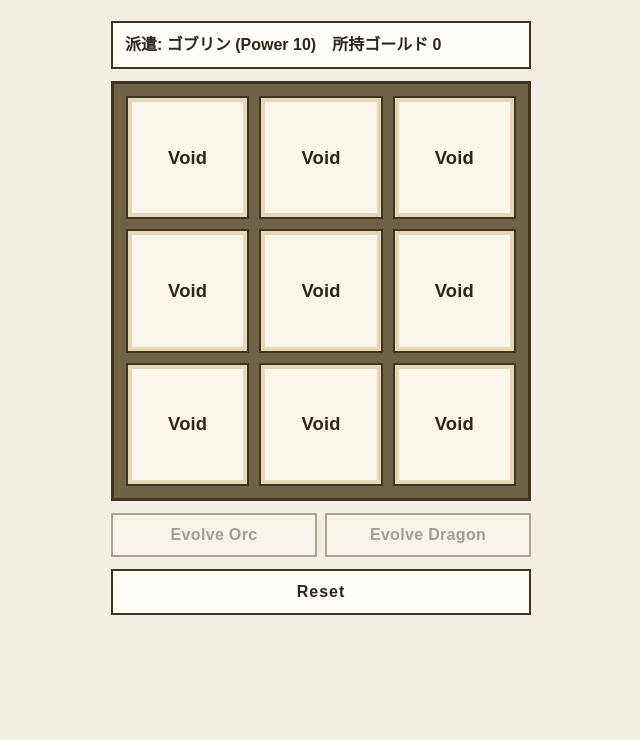
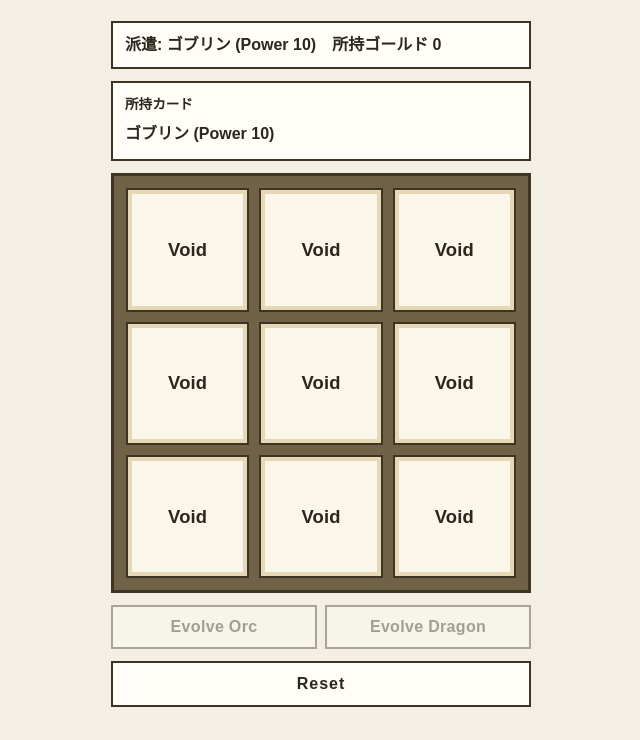
Before and after one commit to sakamoto-08/conquest-simple, a plain HTML site: page index.html in a window 1280 px wide. Shown: the part 60-800 px from the top of the page, without its empty margins (319-959 px from the left). Drawn offline with Linux system fonts and the light colour scheme.

Commit message:
所持カード一覧を表示する機能を追加

```diff
--- a/css/style.css
+++ b/css/style.css
@@ -33,6 +33,35 @@ h1 {
   border: 2px solid #3e3424;
   font-weight: 700;
   line-height: 1.5;
+}
+
+.cards-host {
+  margin-bottom: 12px;
+  padding: 10px 12px;
+  background: #fffdf8;
+  border: 2px solid #3e3424;
+}
+
+.cards-heading {
+  margin: 0 0 6px;
+  font-size: 0.85rem;
+  font-weight: 700;
+}
+
+.cards-list {
+  margin: 0;
+  padding: 0;
+  list-style: none;
+}
+
+.cards-item {
+  padding: 4px 0;
+  font-weight: 700;
+  line-height: 1.4;
+}
+
+.cards-item + .cards-item {
+  border-top: 1px solid #e6d8b4;
 }
 
 /* 列数は game.js が --map-size に入れる。3×3 なら 3。 */
--- a/js/game.js
+++ b/js/game.js
@@ -59,6 +59,16 @@
       return card.name;
     }
     return card.name + ' Lv.' + card.level;
+  }
+
+  /**
+   * 所持一覧の1行。名前のうしろに戦闘力を付ける。
+   * 例: ゴブリン (Power 10)
+   * @param {{ name: string, power: number, level?: number }} card
+   * @returns {string}
+   */
+  function formatOwnedCard(card) {
+    return formatCardName(card) + ' (Power ' + card.power + ')';
   }
 
   /**
@@ -177,6 +187,7 @@
   /**
    * 画面の枠。
    * [data-region="status"] … 派遣カードと所持ゴールド。
+   * [data-region="cards"] … 所持カードの一覧。中身だけ入れ替える。
    * [data-region="map"] … マップ。再描画で中身だけ入れ替える。
    * [data-action="evolve"] … ゴールドでカードを追加するボタン。押す処理は main.js。
    * [data-action="reset"] … 初期状態へ戻すボタン。押す処理は main.js。
@@ -190,6 +201,20 @@
     const statusHost = document.createElement('div');
     statusHost.className = 'status-host';
     statusHost.dataset.region = 'status';
+
+    const cardsHost = document.createElement('section');
+    cardsHost.className = 'cards-host';
+    cardsHost.dataset.region = 'cards';
+
+    const cardsHeading = document.createElement('h2');
+    cardsHeading.className = 'cards-heading';
+    cardsHeading.textContent = '所持カード';
+
+    const cardsList = document.createElement('ul');
+    cardsList.className = 'cards-list';
+
+    cardsHost.appendChild(cardsHeading);
+    cardsHost.appendChild(cardsList);
 
     const mapHost = document.createElement('div');
     mapHost.className = 'map-host';
@@ -207,6 +232,7 @@
     logHost.setAttribute('aria-live', 'polite');
 
     board.appendChild(statusHost);
+    board.appendChild(cardsHost);
     board.appendChild(mapHost);
     board.appendChild(createEvolveElement());
     board.appendChild(resetButton);
@@ -277,6 +303,28 @@
   }
 
   /**
+   * 所持カードを上から順に出す。並びは player.cards の順。
+   * 進化で push したカードは末尾に足され、次の再描画で現れる。
+   *
+   * @param {HTMLElement} root
+   * @param {{ cards: object[] }} player
+   */
+  function renderCards(root, player) {
+    const list = root.querySelector('[data-region="cards"] .cards-list');
+    if (!list) {
+      throw new Error('所持カードの描画先がありません');
+    }
+
+    list.replaceChildren();
+    player.cards.forEach(function (card) {
+      const item = document.createElement('li');
+      item.className = 'cards-item';
+      item.textContent = formatOwnedCard(card);
+      list.appendChild(item);
+    });
+  }
+
+  /**
    * 所持ゴールドで買える進化だけ押せるようにする。
    * 足りないボタンは disabled。クリック自体も evolveCard 側で無視する。
    *
@@ -312,7 +360,7 @@
   }
 
   /**
-   * ステータスと進化ボタンを、今の所持に合わせる。
+   * ステータス、所持一覧、進化ボタンを、今の所持に合わせる。
    * 戦闘・進化・リセットのあとで呼ぶ。
    *
    * @param {HTMLElement} root
@@ -320,6 +368,7 @@
    */
   function refreshPlayer(root, player) {
     renderStatus(root, player);
+    renderCards(root, player);
     renderEvolve(root, player);
   }
 
```
